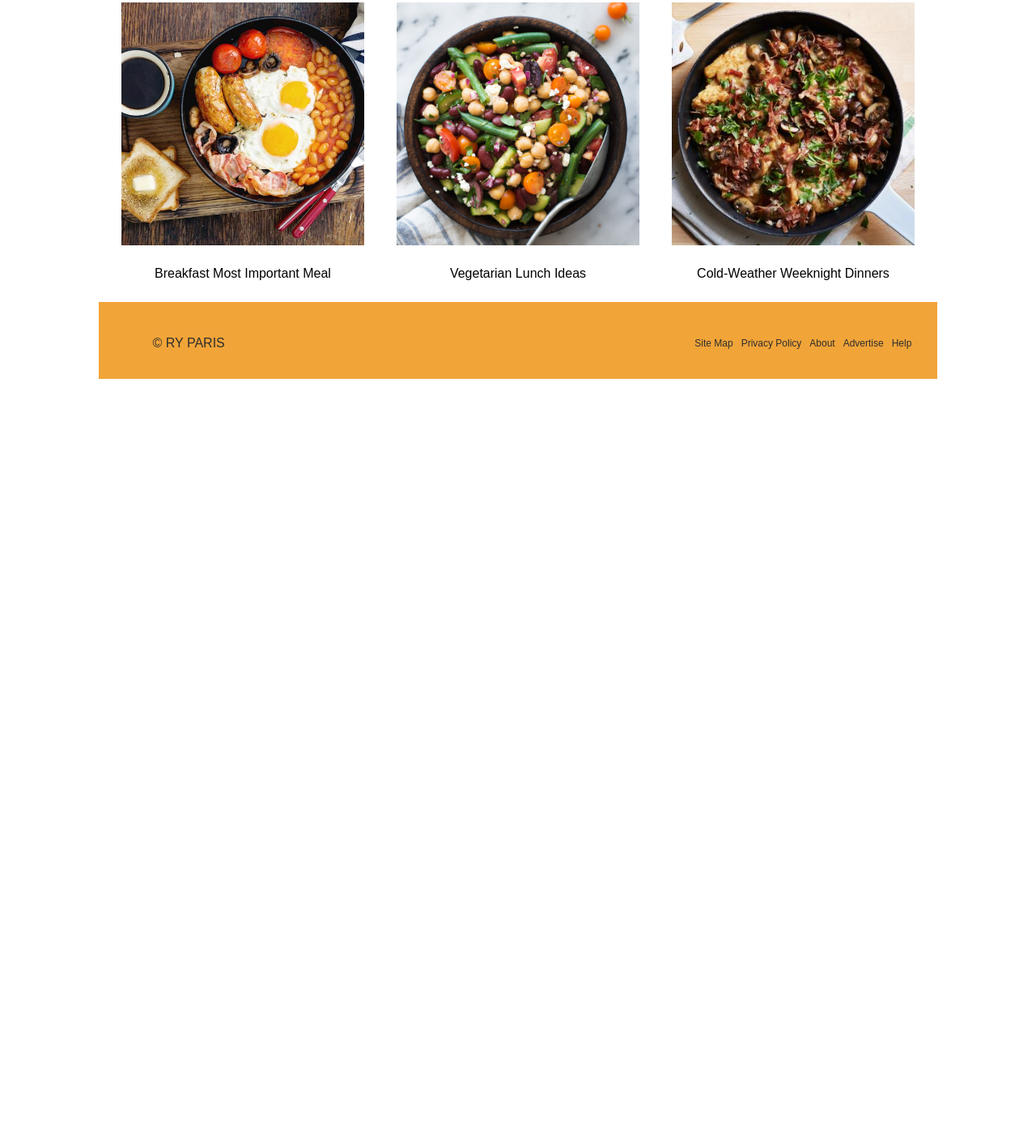
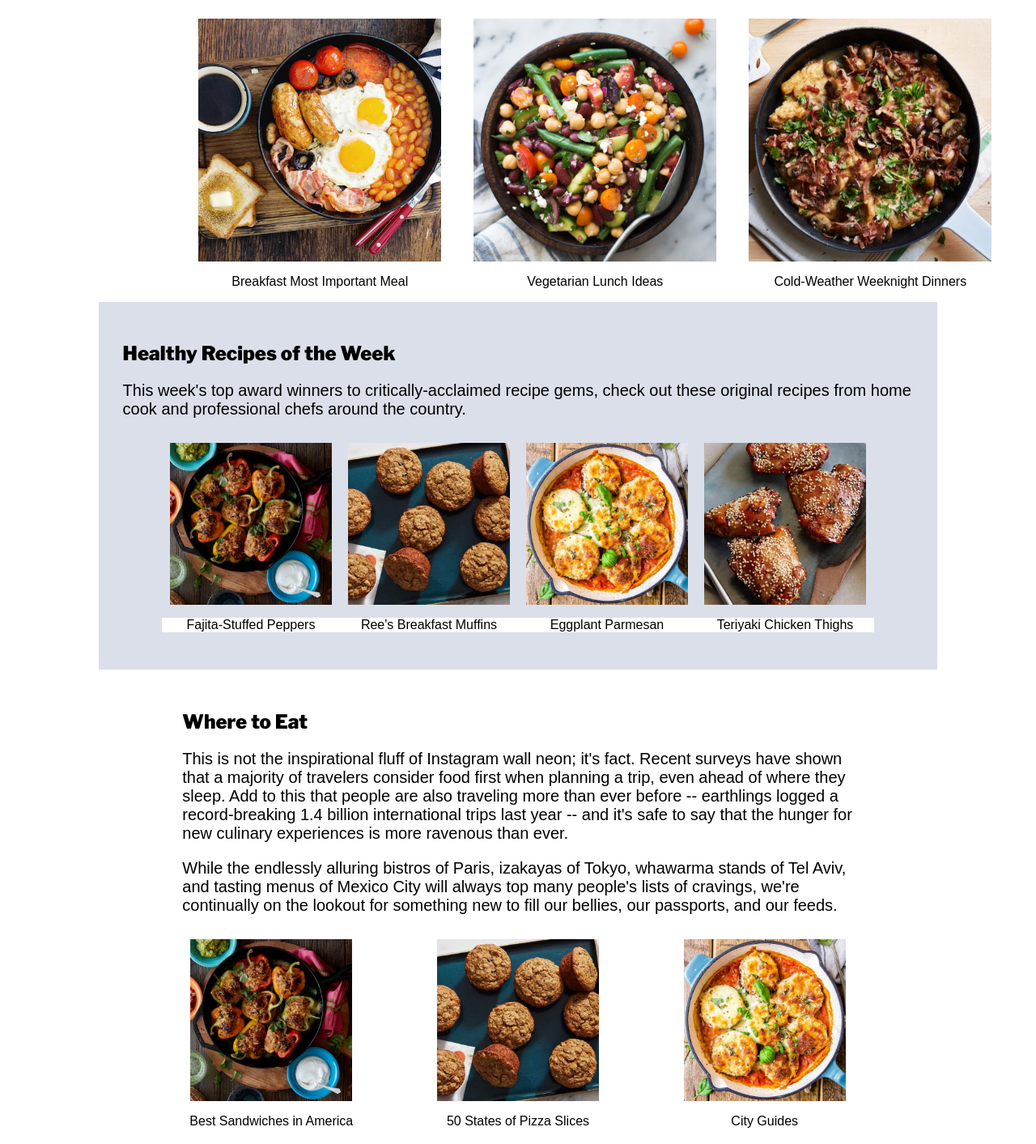
Before and after one commit to brentknudsenstud/RyParisProject, a plain HTML site: page index.html in a window 1280 px wide. Shown: the part 700-2113 px from the top of the page at 81% size. Before the commit the page ends 1168 px from the top, so only its background shows below. Drawn offline with nearby package versions, Linux system fonts and the light colour scheme; files whose address does not match are found by name.

Commit message:
work on recipes page

```diff
--- a/css/style.css
+++ b/css/style.css
@@ -18,7 +18,6 @@ html, body {
     margin: 0 auto;
     min-width: 600px;
     max-width: 100%;
-    display: flex;
     flex-flow: column wrap;
 }
 
@@ -85,11 +84,19 @@ label {
     min-width: 200px;
 }
 
-
+.largefontpara {
+    font-size: 1.25em;
+}
 
 .main-content {
     margin: 0 auto;
     width: 80%;
+}
+
+.healthyRecipes {
+    margin: 0 auto;
+    background-color: #dadfea;
+    padding: 30px;
 }
 
 h2 {
@@ -101,7 +108,7 @@ h2 {
     display: flex;
     flex-direction: row;
     flex-wrap: nowrap;
-    justify-content: center;
+    justify-content: space-evenly;
 }
 
 #breakpic {
@@ -135,9 +142,71 @@ h2 {
 .pic p {
     text-align: center;
     background-color: white;
-    padding: 10px;
 
 }
+
+.recipe-photos {
+    display: flex;
+    flex-direction: row;
+    flex-wrap: nowrap;
+    justify-content: center;
+}
+
+#pepperspic {
+    background-image: url(../images/fajita-peppers.jpeg);
+    background-size: cover;
+    background-position: center;
+    width: 200px;
+    height: 200px;
+    margin: 10px 10px 0 10px;
+}
+
+#muffinspic {
+    background-image: url(../images/muffins.jpeg);
+    background-size: cover;
+    background-position: center;
+    width: 200px;
+    height: 200px;
+    margin: 10px 10px 0 10px;
+}
+
+#eggplantpic {
+    background-image: url(../images/eggplant-parmesan.jpg);
+    background-size: cover;
+    background-position: center;
+    width: 200px;
+    height: 200px;
+    margin: 10px 10px 0 10px;
+}
+
+#teriyakipic {
+    background-image: url(../images/teriyaki-chicken.jpeg);
+    background-size: cover;
+    background-position: center;
+    width: 200px;
+    height: 200px;
+    margin: 10px 10px 0 10px;
+}
+
+.whereeatsection {
+    background-color: white;
+    display: flex;
+    justify-content: center;
+    margin: 30px 0;
+}
+
+.wheretoeat {
+    width: 80%;
+}
+
+.where-to-eatpics {
+    background-color: white;
+    display: flex;
+    flex-direction: row;
+    flex-wrap: nowrap;
+    justify-content: space-between;
+}
+
 
 footer {
     background-color:#F1A438;
@@ -184,3 +253,17 @@ footer a {
     padding: 10px;
     min-width: 100px;
 }
+
+/* Additional CSS for Popular Recipes page */
+
+.hamburgerweek {
+    background-image: url("../images/bengal-burgerwfries.png");
+    background-position: center center;
+    background-size: cover;
+    height: 450px;
+    display: flex;
+    flex-direction: row;
+    justify-content: center;
+    align-items: stretch;
+
+}
--- a/index.html
+++ b/index.html
@@ -37,7 +37,7 @@
         </div>
         <div class="main-content">
             <h2>Everyday Categories</h2>
-            <p>Everyday Food has developed recipes with the home cook in mind. These delicious dishes featured on "RY Paris" call for simple ingredients that you already have in you pantry or can easily find at local grocery stores and farmers' markets.</p>
+            <p class="largefontpara">Everyday Food has developed recipes with the home cook in mind. These delicious dishes featured on "RY Paris" call for simple ingredients that you already have in you pantry or can easily find at local grocery stores and farmers' markets.</p>
             <div class="breakfast-lunch-dinner">
                 <div class="pic">
                 <div id="breakpic" class="mealpic" width="200">
@@ -54,6 +54,55 @@
                 </div>
                 </div>
             </div>
+            <div class="healthyRecipes">
+                <h2>Healthy Recipes of the Week</h2>
+                <p class="largefontpara">This week's top award winners to critically-acclaimed recipe gems, check out these original recipes from home cook and professional chefs around the country.</p>
+                <div class="recipe-photos">
+                    <div class="pic">
+                    <div id="pepperspic" class="mealpic">
+
+                    </div>
+                    <p>Fajita-Stuffed Peppers</p>
+                    </div>
+                    <div class="pic">
+                    <div id="muffinspic" class="mealpic"></div>
+                    <p>Ree's Breakfast Muffins</p>
+                    </div>
+                    <div class="pic">
+                    <div id="eggplantpic" class="mealpic"></div>
+                    <p>Eggplant Parmesan</p>
+                    </div>
+                    <div class="pic">
+                        <div id="teriyakipic" class="mealpic"></div>
+                        <p>Teriyaki Chicken Thighs</p>
+                        </div>
+                </div>
+            </div>
+                <div class="whereeatsection">
+                    <div class="wheretoeat">
+                        <h2>Where to Eat</h2>
+                        <p class="largefontpara">This is not the inspirational fluff of Instagram wall neon; it's fact. Recent surveys have shown that a majority of travelers consider food first when planning a trip, even ahead of where they sleep. Add to this that people are also traveling more than ever before -- earthlings logged a record-breaking 1.4 billion international trips last year -- and it's safe to say that the hunger for new culinary experiences is more ravenous than ever.</p>
+                        <p class="largefontpara">While the endlessly alluring bistros of Paris, izakayas of Tokyo, whawarma stands of Tel Aviv, and tasting menus of Mexico City will always top many people's lists of cravings, we're continually on the lookout for something new to fill our bellies, our passports, and our feeds.</p>
+
+                    <div class="where-to-eatpics">
+                        <div class="pic">
+                        <div id="pepperspic" class="mealpic">
+                        </div>
+                        <p>Best Sandwiches in America</p>
+                        </div>
+                        <div class="pic">
+                        <div id="muffinspic" class="mealpic"></div>
+                        <p>50 States of Pizza Slices</p>
+                        </div>
+                        <div class="pic">
+                        <div id="eggplantpic" class="mealpic"></div>
+                        <p>City Guides</p>
+                        </div>
+                    </div>
+                </div>
+            </div>
+
+
         </div>
         <footer>
             <div class="copyright-line">&copy; RY PARIS</div>
```
Also changed, not shown: recipes.html (+32 -0 lines), images/bengal-burgerwfries.png (added), images/kimia-zarifi-9V2YVX_Cojg-unsplash.jpg (added), 1 other file.
